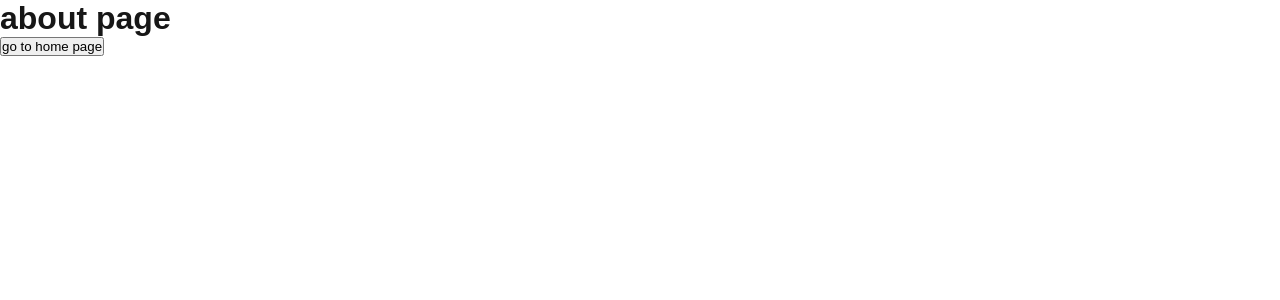
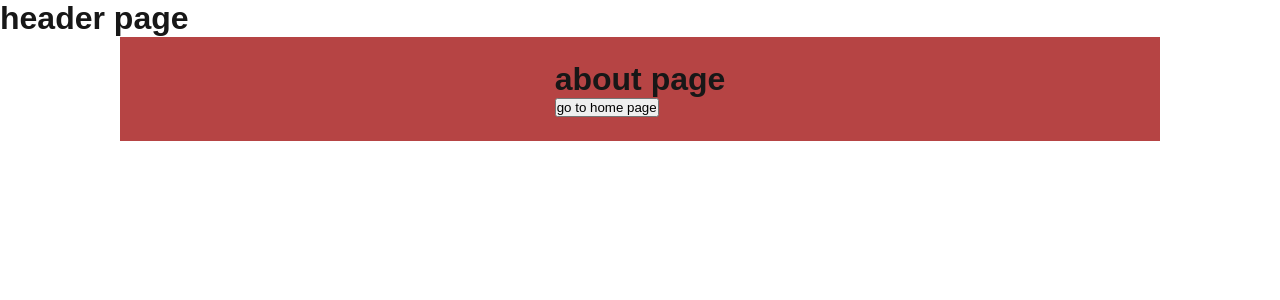
Before and after one commit to coder8820/Nextjs, a Next.js app in the folder first-app/: page /about in a window 1280 px wide. Shown: the top 300 px of the page. Built offline with nearby package versions, Linux system fonts and the light colour scheme.

Commit message:
added header page

```diff
--- /dev/null
+++ b/first-app/src/Components/Header.jsx
@@ -0,0 +1,9 @@
+import React from "react";
+
+export default function Header() {
+  return (
+    <div>
+      <h1>header page</h1>
+    </div>
+  );
+}
--- a/first-app/src/app/about/page.jsx
+++ b/first-app/src/app/about/page.jsx
@@ -2,11 +2,13 @@ import Link from "next/link";
 
 export default function about() {
   return (
+    <main className="main">
       <div>
         <h1>about page</h1>
         <button>
           <Link href="/">go to home page</Link>
         </button>
       </div>
+    </main>
   );
 }
--- a/first-app/src/app/layout.jsx
+++ b/first-app/src/app/layout.jsx
@@ -1,5 +1,6 @@
 import { Geist, Geist_Mono } from "next/font/google";
 import "./globals.css";
+import HeaderPage from "@/Components/Header";
 
 const geistSans = Geist({
   variable: "--font-geist-sans",
@@ -20,6 +21,7 @@ export default function RootLayout({ children }) {
   return (
     <html lang="en">
       <body className={`${geistSans.variable} ${geistMono.variable}`}>
+        <HeaderPage />
         {children}
       </body>
     </html>
```
Lines whose indentation alone changed are shown as unchanged.
